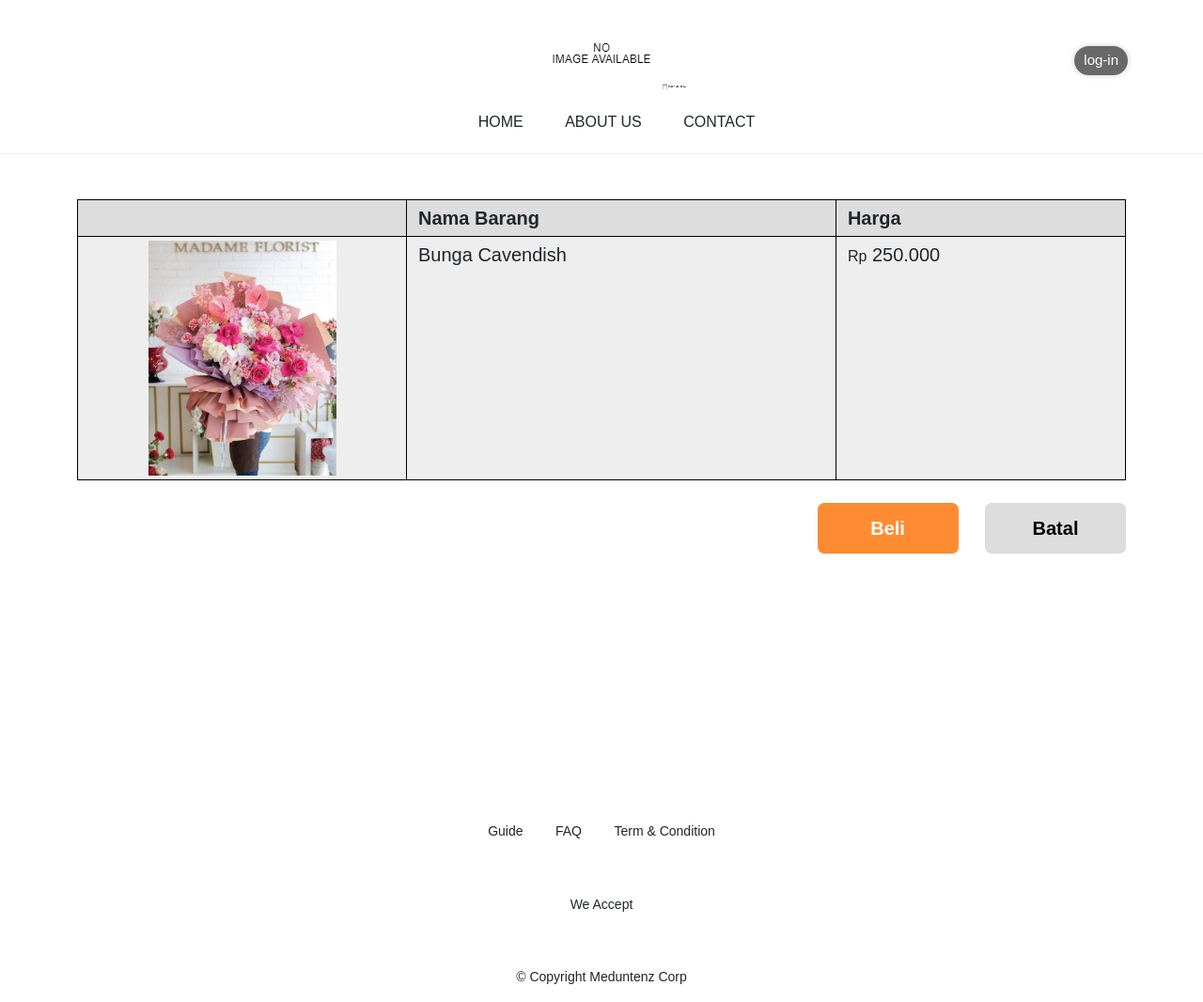
After one commit to Evan-Pram/KP-Holy-Florist, a PHP site: page /cart.php in a window 1280 px wide. The commit adds this page. Shown: the whole page at 94% size. Run offline with PHP 8.4, Linux system fonts and the light colour scheme; some libraries are stand-ins or nearby versions; some web fonts are replaced.

Commit message:
cart page

```diff
--- a/Web/Asset/css/style.css
+++ b/Web/Asset/css/style.css
@@ -230,6 +230,69 @@ body {
 .section-1-home .section-home-main .page-number ul .active-page {
   border-bottom: 3px solid black;
 }
+.section-1-cart {
+  min-height: 70vh;
+}
+.section-1-cart th {
+  background: #DDDDDD;
+  color: 06113C;
+  border: 1px solid black;
+  padding: 4px 12px;
+  font-size: 20px;
+  font-weight: 600;
+}
+.section-1-cart td {
+  background: #EEEEEE;
+  color: 06113C;
+  border: 1px solid black;
+  padding: 4px 12px;
+  vertical-align: unset;
+  font-size: 20px;
+}
+.section-1-cart td label {
+  display: inline-block;
+  font-size: 16px;
+}
+.section-1-cart td p {
+  display: inline-block;
+  font-size: 20px;
+}
+.section-1-cart .text-center {
+  text-align: center;
+  vertical-align: middle;
+}
+.section-1-cart .image-container-cart {
+  width: 350px;
+}
+.section-1-cart .item-image-home {
+  height: 250px;
+}
+.section-1-cart .text-right.button-area {
+  text-align: right;
+  margin-top: 24px;
+}
+.section-1-cart .text-right.button-area a {
+  color: inherit;
+  text-decoration: none;
+  padding: 12px 20px;
+  display: inline-block;
+  text-align: center;
+  font-size: 20px;
+  font-weight: 600;
+}
+.section-1-cart .text-right.button-area .succes-button {
+  background: #FF8C32;
+  border-radius: 7px;
+  color: #FFFFFF;
+  margin-right: 24px;
+  min-width: 150px;
+}
+.section-1-cart .text-right.button-area .cancel-button {
+  background: #DDDDDD;
+  border-radius: 7px;
+  color: #000;
+  min-width: 150px;
+}
 .footer-section {
   margin-top: 100px;
 }
@@ -352,3 +415,32 @@ body {
   margin-bottom: 28px;
   letter-spacing: 2px;
 }
+@media screen and (max-width: 600px) {
+  section.section-1-cart {
+    min-height: 30vh;
+  }
+  section.section-1-cart img.item-image-home {
+    height: 100px;
+  }
+  section.section-1-cart .text-right.button-area {
+    text-align: center;
+  }
+  section.section-1-cart th.image-container-cart {
+    width: unset;
+  }
+  section.section-1-cart th,
+  section.section-1-cart td {
+    font-size: 12px;
+  }
+  section.section-1-cart label {
+    font-size: 12px;
+  }
+  section.section-1-cart p {
+    font-size: 14px;
+  }
+  section.section-1-cart a.succes-button,
+  section.section-1-cart a.cancel-button {
+    font-size: 14px !important;
+    padding: 8px 12px !important;
+  }
+}
--- a/Web/Asset/css/style.less
+++ b/Web/Asset/css/style.less
@@ -153,6 +153,70 @@ body{
     }
 }
 
+.section-1-cart{
+    min-height: 70vh;
+    th{
+        background: #DDDDDD;
+        color: 06113C;
+        border: 1px solid black;
+        padding: 4px 12px;
+        font-size: 20px;
+        font-weight: 600;
+    }
+    td{
+        background: #EEEEEE;
+        color: 06113C;
+        border: 1px solid black;
+        padding: 4px 12px;
+        vertical-align: unset;
+        font-size: 20px;
+        label{
+            display: inline-block;
+            font-size: 16px;
+        }
+        p{
+            display: inline-block;
+            font-size: 20px;
+        }
+    }
+    .text-center{
+        text-align: center;
+        vertical-align: middle;
+    }
+    .image-container-cart{
+        width: 350px;
+    }
+    .item-image-home{
+        height: 250px;
+    }
+    .text-right.button-area{
+        text-align: right;
+        margin-top: 24px;
+        a{
+            color: inherit;
+            text-decoration: none;
+            padding: 12px 20px;
+            display: inline-block;
+            text-align: center;
+            font-size: 20px;
+            font-weight: 600;
+        }
+        .succes-button{
+            background: #FF8C32;
+            border-radius: 7px;
+            color: #FFFFFF;
+            margin-right: 24px;
+            min-width: 150px;
+        }
+        .cancel-button{
+            background: #DDDDDD;
+            border-radius: 7px;
+            color: #000;
+            min-width: 150px;
+        }
+    }
+}
+
 .footer-section{
     margin-top: 100px;
     a{
@@ -281,3 +345,33 @@ body{
         letter-spacing: 2px;
     }
 }
+
+@media screen and (max-width: 600px) {
+    section.section-1-cart{
+        min-height: 30vh;
+        img.item-image-home{
+            height: 100px;
+        }
+        .text-right.button-area{
+            text-align: center;
+        }
+        th.image-container-cart{
+            width: unset;
+        }
+        th,
+        td{
+            font-size: 12px;
+        }
+        label{
+            font-size: 12px;
+        }
+        p{
+            font-size: 14px;
+        }
+        a.succes-button,
+        a.cancel-button{
+            font-size: 14px !important;
+            padding: 8px 12px !important;
+        }
+    }
+}
--- /dev/null
+++ b/Web/cart.php
@@ -0,0 +1,136 @@
+<!DOCTYPE html>
+<html lang="en">
+
+<head>
+    <meta charset="UTF-8">
+    <meta http-equiv="X-UA-Compatible" content="IE=edge">
+    <meta name="viewport" content="width=device-width, initial-scale=1.0">
+    <link rel="stylesheet" href="Asset/css/style.css" />
+    <link href="https://cdn.jsdelivr.net/npm/bootstrap@5.0.2/dist/css/bootstrap.min.css" rel="stylesheet"
+        integrity="sha384-EVSTQN3/azprG1Anm3QDgpJLIm9Nao0Yz1ztcQTwFspd3yD65VohhpuuCOmLASjC" crossorigin="anonymous" />
+    <title>Document</title>
+</head>
+
+<body>
+    <div>
+        <!-- navbar start -->
+        <?php include 'navbar.php' ?>
+        <!-- navbar end -->
+        <section class="section-1-cart">
+            <div class="container-md mx-auto">
+                <table class="w-100 table=cart">
+                    <tr>
+                        <th class="image-container-cart">
+                        </th>
+                        <th class="text-area item-container-cart">
+                            Nama Barang
+                        </th>
+                        <th class="text-area price-container-cart">
+                            Harga
+                        </th>
+                    </tr>
+                    <tr>
+                        <td class="text-center">
+                            <img src="Asset/img/img_1-1.jpg" class="item-image-home"></img>
+                        </td>
+                        <td>
+                            Bunga Cavendish
+                        </td>
+                        <td>
+                            <label for="">Rp</label>
+                            <p>
+                                250.000
+                            </p>
+                        </td>
+                    </tr>
+                </table>
+                <div class="text-right button-area">
+                    <a href="#" class="succes-button">
+                        Beli
+                    </a>
+                    <a href="#" class="cancel-button">
+                        Batal
+                    </a>
+                </div>
+            </div>
+        </section>
+
+        <!-- footer start -->
+        <section class="footer-section">
+            <ul class="footer-menu">
+                <li>
+                    <a href="#">
+                        Guide
+                    </a>
+                </li>
+                <li>
+                    <a href="#">
+                        FAQ
+                    </a>
+                </li>
+                <li>
+                    <a href="#">
+                        Term & Condition
+                    </a>
+                </li>
+            </ul>
+            <ul class="footer-socmed">
+                <li>
+                    <a href="#">
+                        <i class="fab fa-instagram"></i>
+                    </a>
+                </li>
+                <li>
+                    <a href="#">
+                        <i class="fab fa-instagram"></i>
+                    </a>
+                </li>
+            </ul>
+            <p class="footer-payment-title">
+                We Accept
+            </p>
+            <ul class="footer-payment-choice">
+                <li>
+                    <a href="#">
+                        <i class="fab fa-cc-visa"></i>
+                    </a>
+                </li>
+                <li>
+                    <a href="#">
+                        <i class="fab fa-cc-visa"></i>
+                    </a>
+                </li>
+                <li>
+                    <a href="#">
+                        <i class="fab fa-cc-visa"></i>
+                    </a>
+                </li>
+                <li>
+                    <a href="#">
+                        <i class="fab fa-cc-visa"></i>
+                    </a>
+                </li>
+                <li>
+                    <a href="#">
+                        <i class="fab fa-cc-visa"></i>
+                    </a>
+                </li>
+            </ul>
+            <p class="copyright-footer">
+                © Copyright Meduntenz Corp
+            </p>
+        </section>
+        <!-- footer end -->
+    </div>
+
+    <script src="https://cdn.jsdelivr.net/npm/@popperjs/core@2.9.2/dist/umd/popper.min.js"
+        integrity="sha384-IQsoLXl5PILFhosVNubq5LC7Qb9DXgDA9i+tQ8Zj3iwWAwPtgFTxbJ8NT4GN1R8p" crossorigin="anonymous">
+    </script>
+    <script src="https://cdn.jsdelivr.net/npm/bootstrap@5.0.2/dist/js/bootstrap.min.js"
+        integrity="sha384-cVKIPhGWiC2Al4u+LWgxfKTRIcfu0JTxR+EQDz/bgldoEyl4H0zUF0QKbrJ0EcQF" crossorigin="anonymous">
+    </script>
+    <script src="Asset/js/jquery-3.6.0.js"></script>
+    <script src="Asset/js/home.js"></script>
+</body>
+
+</html>
--- a/Web/index.php
+++ b/Web/index.php
@@ -15,7 +15,7 @@
   <!-- Bootstrap CSS -->
   <link href="https://cdn.jsdelivr.net/npm/bootstrap@5.0.2/dist/css/bootstrap.min.css" rel="stylesheet"
     integrity="sha384-EVSTQN3/azprG1Anm3QDgpJLIm9Nao0Yz1ztcQTwFspd3yD65VohhpuuCOmLASjC" crossorigin="anonymous" />
-  <link rel="stylesheet" href="Asset/css/style.css" />
+  <link rel="stylesheet" href="Asset/css/style.css"/>
   <link rel="shortcut icon" href="#" />
   <script src="https://kit.fontawesome.com/54c91e5a63.js" crossorigin="anonymous"></script>
   <title>Home | Holy Florist</title>
```
